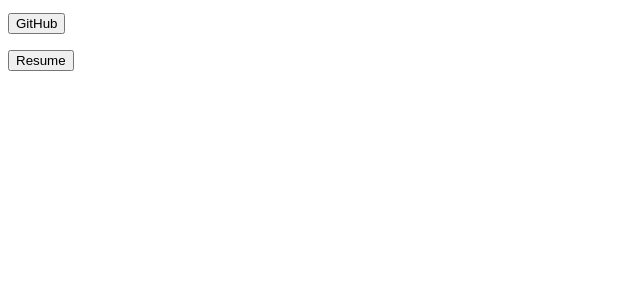
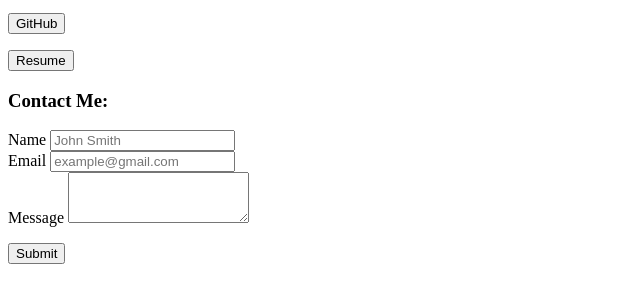
Before and after one commit to marksirany/PortfolioContent, a plain HTML site: page index.html in a window 1280 px wide. Shown: the part 408-710 px from the top of the page, without its empty margins (0-640 px from the left). Drawn offline with Linux system fonts and the light colour scheme.

Commit message:
final touches and done!

```diff
--- a/index.html
+++ b/index.html
@@ -17,9 +17,7 @@
     </div>
 
     <div class="about-img">
-        <img src="assets/me.jpg" class="img-fluid rounded b-shadow-a" alt=""
-        width="400"
-        height="auto">
+        <img src="assets/me.jpg" class="img-fluid rounded b-shadow-a" alt="" width="400" height="auto">
 
     </div>
     <div>
@@ -34,7 +32,29 @@
         <button onclick="window.location.href = 'assets/portfolio.png'"
             class="button button-a button-big button-rouded">Resume</button>
     </div>
+    <div class="container">
 
+        <form>
+            <h3>Contact Me:</h3>
+            <div class="form-group">
+                <label for="exampleFormControlInput1">Name</label>
+                <input type="email" class="form-control" id="exampleFormControlInput1" placeholder="John Smith">
+            </div>
+            <div class="form-group">
+                <label for="exampleFormControlInput1">Email</label>
+                <input type="email" class="form-control" id="exampleFormControlInput1" placeholder="example@gmail.com">
+            </div>
+
+            <div class="form-group">
+                <label for="exampleFormControlTextarea1">Message</label>
+                <textarea class="form-control" id="exampleFormControlTextarea1" rows="3"></textarea>
+                <p>
+                    <button type="submit" class="btn btn-primary">Submit</button>
+                </p>
+            </div>
+            <br>
+        </form>
+    </div>
 </body>
 
 </html>
```
